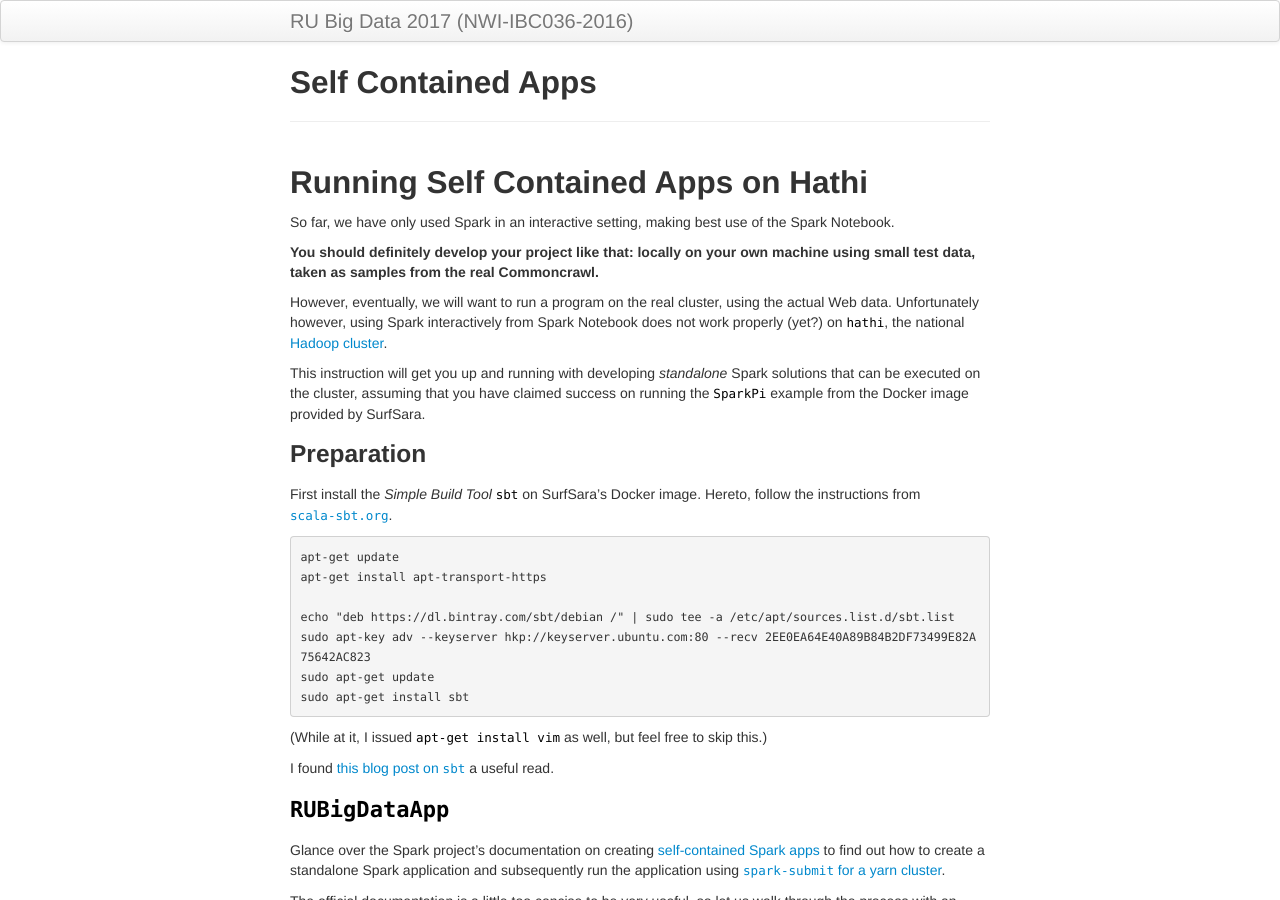
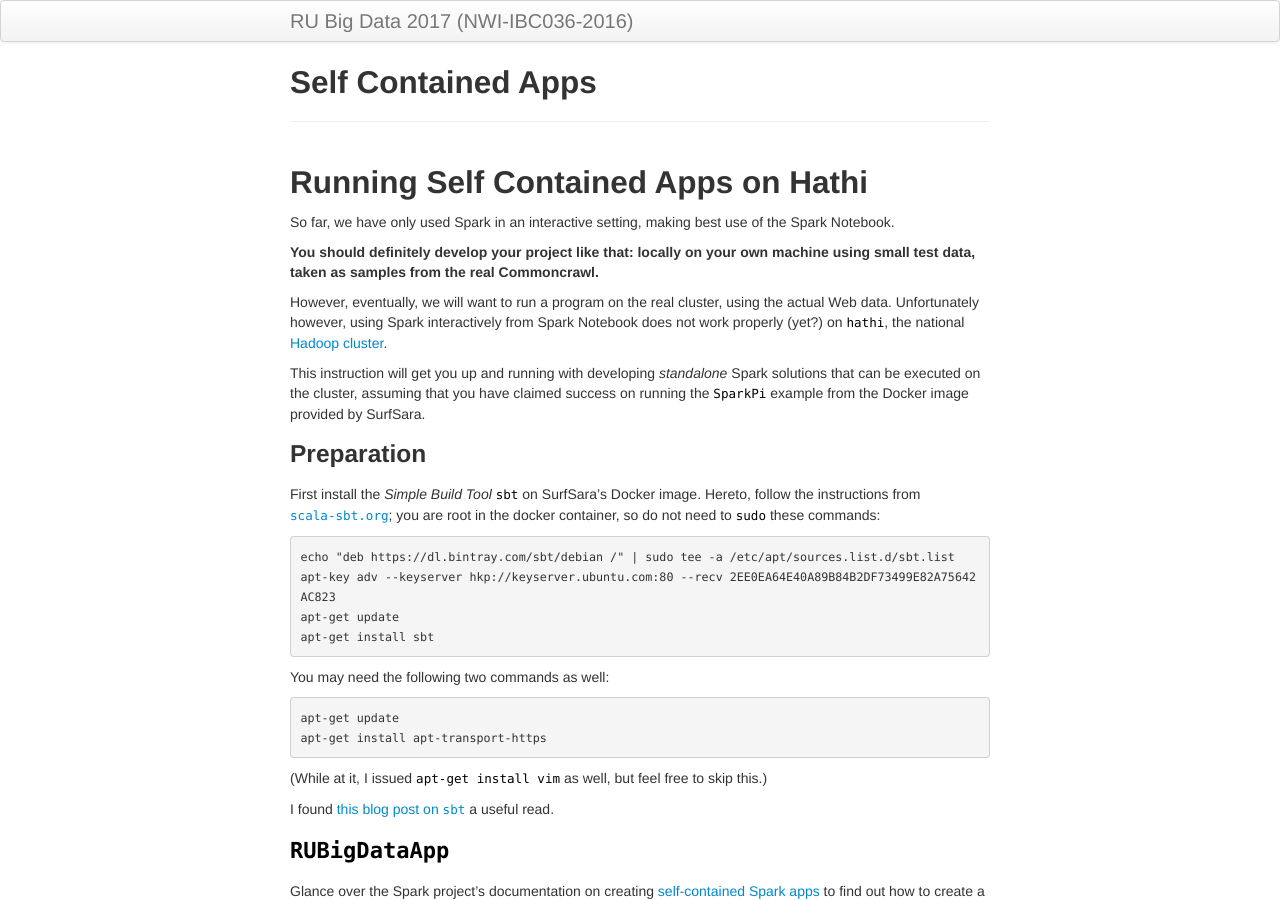
Before and after one commit to Thelukepet/course, a Jekyll site: the page built from background/sbt.md, in a window 1280 px wide and 900 px high. Built offline with Jekyll 4.4.1, drawn with Linux system fonts in a browser that asks for light colours.

Commit message:
Updated sbt

````diff
--- a/background/sbt.md
+++ b/background/sbt.md
@@ -22,16 +22,21 @@ the Docker image provided by SurfSara.
 ### Preparation
 
 First install the _Simple Build Tool_ `sbt` on SurfSara's Docker image.
-Hereto, follow the instructions from [`scala-sbt.org`](http://www.scala-sbt.org/0.13/docs/Installing-sbt-on-Linux.html).
+Hereto, follow the instructions from [`scala-sbt.org`](http://www.scala-sbt.org/0.13/docs/Installing-sbt-on-Linux.html);
+you are root in the docker container, so do not need to `sudo` these commands:
+
+```
+echo "deb https://dl.bintray.com/sbt/debian /" | sudo tee -a /etc/apt/sources.list.d/sbt.list
+apt-key adv --keyserver hkp://keyserver.ubuntu.com:80 --recv 2EE0EA64E40A89B84B2DF73499E82A75642AC823
+apt-get update
+apt-get install sbt
+```
+
+You may need the following two commands as well:
 
 ```
 apt-get update
 apt-get install apt-transport-https
-
-echo "deb https://dl.bintray.com/sbt/debian /" | sudo tee -a /etc/apt/sources.list.d/sbt.list
-sudo apt-key adv --keyserver hkp://keyserver.ubuntu.com:80 --recv 2EE0EA64E40A89B84B2DF73499E82A75642AC823
-sudo apt-get update
-sudo apt-get install sbt
 ```
 
 (While at it, I issued `apt-get install vim` as well, but feel free to skip this.)
````
